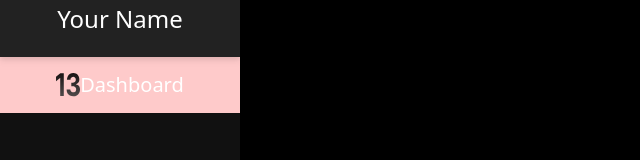
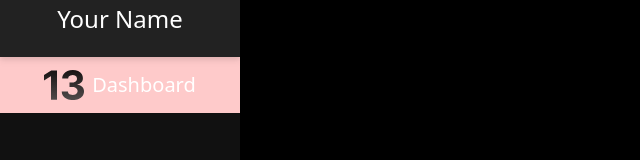
Before and after one commit to trulysinclair/learning, a Next.js app: page /platform in a window 1280 px wide. Shown: the part 143-303 px from the top of the page, without its empty margins (0-640 px from the left). Built offline with nearby package versions, Linux system fonts and the light colour scheme.

Commit message:
Update menu.tsx

```diff
--- a/components/menu.tsx
+++ b/components/menu.tsx
@@ -15,9 +15,9 @@ export default function Menu(props: { name: string }) {
             <div className='flex flex-col w-full h-full'>
                 <ul className='h-full flex flex-col'>
                     <button className='justify-center items-center bg-red-200 h-14 w-full flex flex-row text-white'>
-                        <div className='flex w-6 h-6'>
+                        <span className='mr-2'>
                             <img src='thirteen.svg' className='w-full h-full'></img>
-                        </div>
+                        </span>
                         <h2 className='flex text-xl justify-center text-white'>Dashboard</h2>
                     </button>
                 </ul>
```
